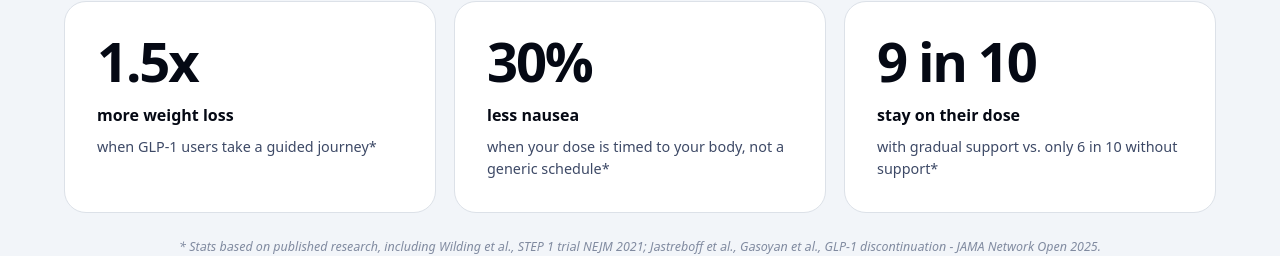
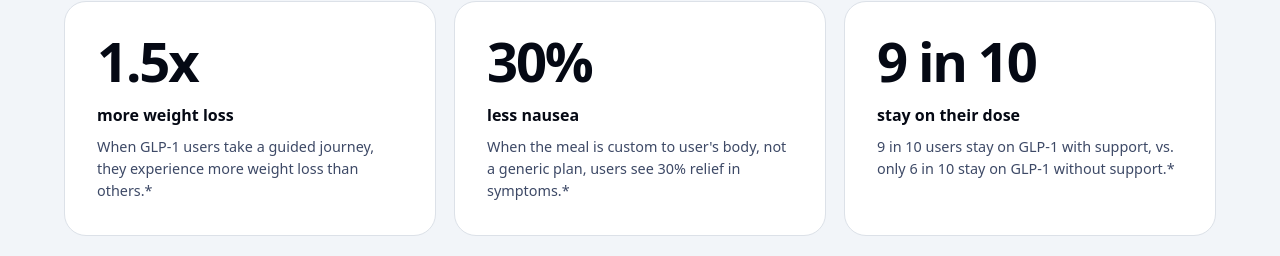
Before and after one commit to fahimtaphealth/weighteasy-site, a Next.js app: page / in a window 1280 px wide. Shown: the part 5472-5728 px from the top of the page. Built offline with nearby package versions, Linux system fonts and the light colour scheme; a web font is replaced by a local one.

Commit message:
Update Stats card descriptions with expanded copy

```diff
--- a/components/Stats.tsx
+++ b/components/Stats.tsx
@@ -5,9 +5,9 @@ import SectionHead from "./SectionHead";
 import { fadeUp, stagger, viewportOnce } from "@/lib/motion";
 
 const stats = [
-  { display: "1.5x", label: "more weight loss", sub: "when GLP-1 users take a guided journey*" },
-  { display: "30%", label: "less nausea", sub: "when your dose is timed to your body, not a generic schedule*" },
-  { display: "9 in 10", label: "stay on their dose", sub: "with gradual support vs. only 6 in 10 without support*" },
+  { display: "1.5x", label: "more weight loss", sub: "When GLP-1 users take a guided journey, they experience more weight loss than others.*" },
+  { display: "30%", label: "less nausea", sub: "When the meal is custom to user's body, not a generic plan, users see 30% relief in symptoms.*" },
+  { display: "9 in 10", label: "stay on their dose", sub: "9 in 10 users stay on GLP-1 with support, vs. only 6 in 10 stay on GLP-1 without support.*" },
 ];
 
 export default function Stats() {
```
